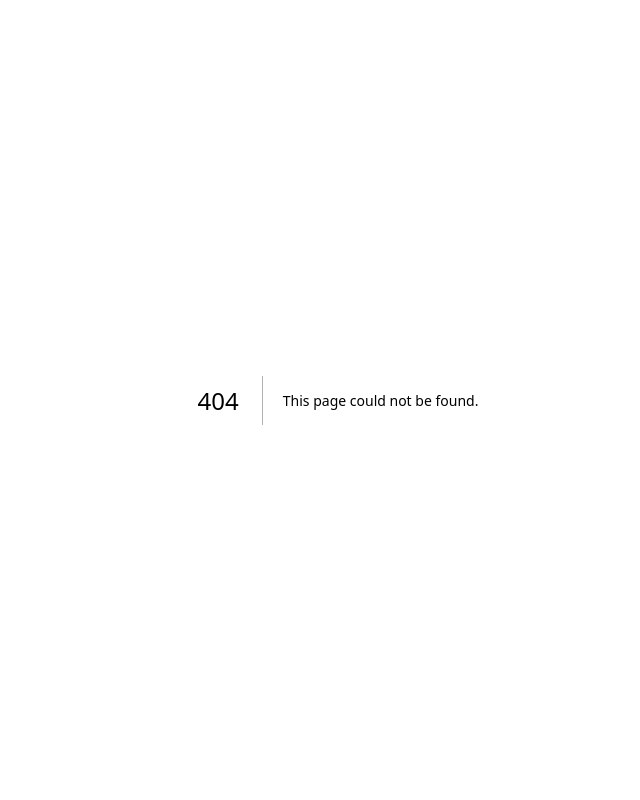
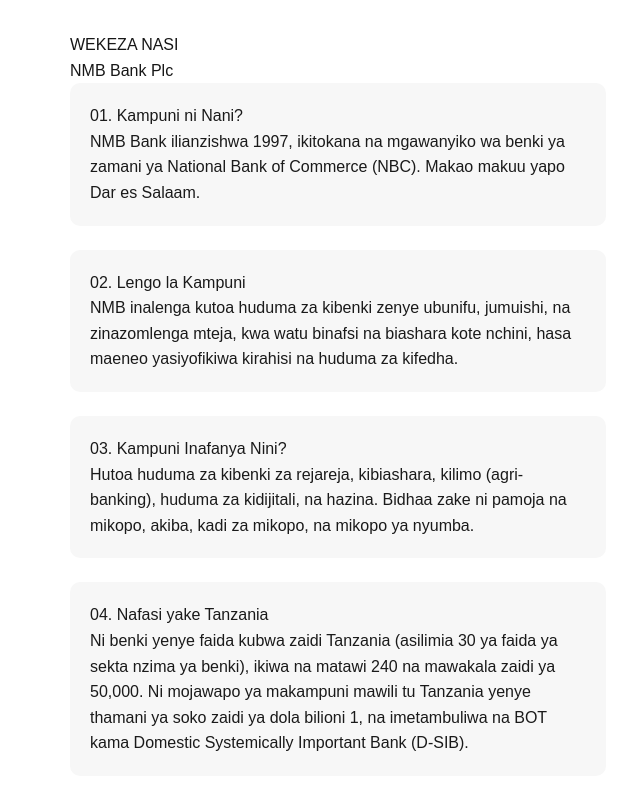
Before and after one commit to sadikiabubakari698-crypto/wekeza_nasi, a Next.js app in the folder wekeza-nasi-app/: page /kampuni/nmb in a window 1280 px wide. Before the commit this address had no page. Shown: the top 800 px of the page, without its empty margins (302-942 px from the left). Built offline with nearby package versions, Linux system fonts and the light colour scheme.

Commit message:
Add NMB Bank company profile with 3-year trend charts

```diff
--- /dev/null
+++ b/wekeza-nasi-app/app/kampuni/nmb/page.js
@@ -0,0 +1,72 @@
+export default function NMB() {
+  return (
+    <main style={{ padding: "2rem", maxWidth: "600px", margin: "0 auto", fontFamily: "sans-serif", lineHeight: 1.6 }}>
+      <h1>WEKEZA NASI</h1>
+      <h2>NMB Bank Plc</h2>
+
+      <div className="lesson-box">
+        <h3>01. Kampuni ni Nani?</h3>
+        <p>
+          NMB Bank ilianzishwa 1997, ikitokana na mgawanyiko wa benki ya
+          zamani ya National Bank of Commerce (NBC). Makao makuu yapo
+          Dar es Salaam.
+        </p>
+      </div>
+
+      <div className="lesson-box">
+        <h3>02. Lengo la Kampuni</h3>
+        <p>
+          NMB inalenga kutoa huduma za kibenki zenye ubunifu, jumuishi, na
+          zinazomlenga mteja, kwa watu binafsi na biashara kote nchini,
+          hasa maeneo yasiyofikiwa kirahisi na huduma za kifedha.
+        </p>
+      </div>
+
+      <div className="lesson-box">
+        <h3>03. Kampuni Inafanya Nini?</h3>
+        <p>
+          Hutoa huduma za kibenki za rejareja, kibiashara, kilimo
+          (agri-banking), huduma za kidijitali, na hazina. Bidhaa zake ni
+          pamoja na mikopo, akiba, kadi za mikopo, na mikopo ya nyumba.
+        </p>
+      </div>
+
+      <div className="lesson-box">
+        <h3>04. Nafasi yake Tanzania</h3>
+        <p>
+          Ni benki yenye faida kubwa zaidi Tanzania (asilimia 30 ya faida
+          ya sekta nzima ya benki), ikiwa na matawi 240 na mawakala zaidi
+          ya 50,000. Ni mojawapo ya makampuni mawili tu Tanzania yenye
+          thamani ya soko zaidi ya dola bilioni 1, na imetambuliwa na BOT
+          kama Domestic Systemically Important Bank (D-SIB).
+        </p>
+      </div>
+
+      <div className="lesson-box">
+        <h3>05. Kampuni Ilivyo Leo</h3>
+        <p><em>Ripoti ya mwaka 2025</em></p>
+        <img src="/kampuni/nmb-faida.svg" alt="Mwenendo wa faida NMB 2023-2025" style={{ width: "100%", height: "auto", marginBottom: "1rem" }} />
+        <img src="/kampuni/nmb-gawio.svg" alt="Mwenendo wa gawio NMB 2023-2025" style={{ width: "100%", height: "auto", marginBottom: "1rem" }} />
+        <ul>
+          <li>Mapato jumla: TZS trilioni 1.82 (ongezeko la 13.3%)</li>
+          <li>Faida baada ya kodi: takribani TZS bilioni 756-760 (ongezeko la 17.5%)</li>
+          <li>Mali jumla: TZS trilioni 17.6</li>
+          <li>Gawio: TZS 610.15 kwa hisa (ikijumuisha gawio maalum la kwanza kabisa)</li>
+        </ul>
+        <p><em>Muhimu: NMB ilifanya stock split ya 1:10 Julai 2026, takwimu hizi za EPS na gawio kwa hisa ni za KABLA ya mgawanyo huo</em></p>
+      </div>
+
+      <div className="lesson-box">
+        <h3>06. Tunachoweza Kujifunza Kutoka Kwake</h3>
+        <p>
+          Gawio la NMB limekua kwa kasi ya ajabu, kutoka TZS bilioni 48
+          (2020) hadi TZS bilioni 305 (2025) kwa jumla. Hii inaonyesha
+          jinsi benki inayokua kwa kasi inavyoweza kuwarudishia wanahisa
+          thamani kubwa kwa muda mfupi.
+        </p>
+      </div>
+
+      <p><a href="/">&larr; Rudi Academy</a></p>
+    </main>
+  );
+}
--- a/wekeza-nasi-app/app/page.js
+++ b/wekeza-nasi-app/app/page.js
@@ -40,6 +40,7 @@ export default function Home() {
 
       <h2 style={{ marginTop: "2rem" }}>Uchambuzi wa Kampuni</h2>
       <a href="/kampuni/crdb" style={link}>CRDB Bank Plc</a>
+      <a href="/kampuni/nmb" style={link}>NMB Bank Plc</a>
     </main>
   );
 }
```
Also changed, not shown: wekeza-nasi-app/public/kampuni/nmb-faida.svg (added), wekeza-nasi-app/public/kampuni/nmb-gawio.svg (added).
